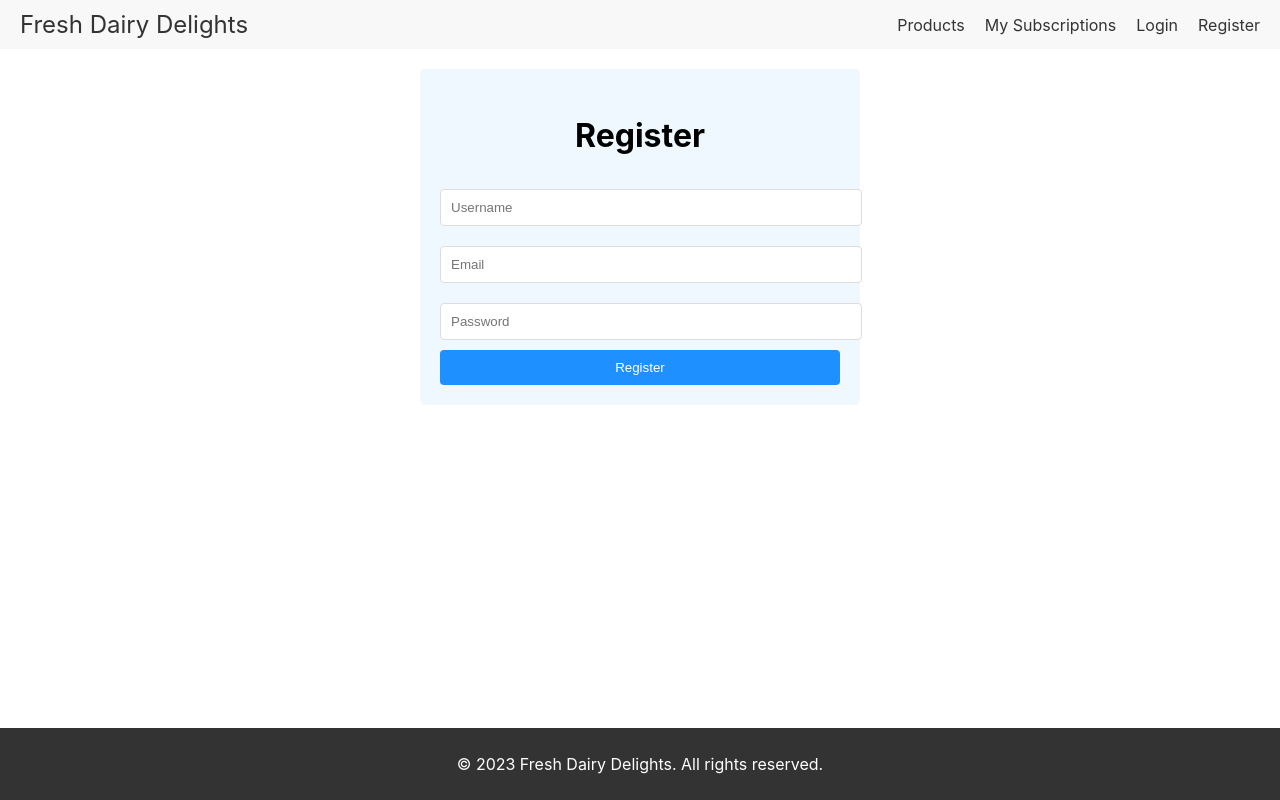
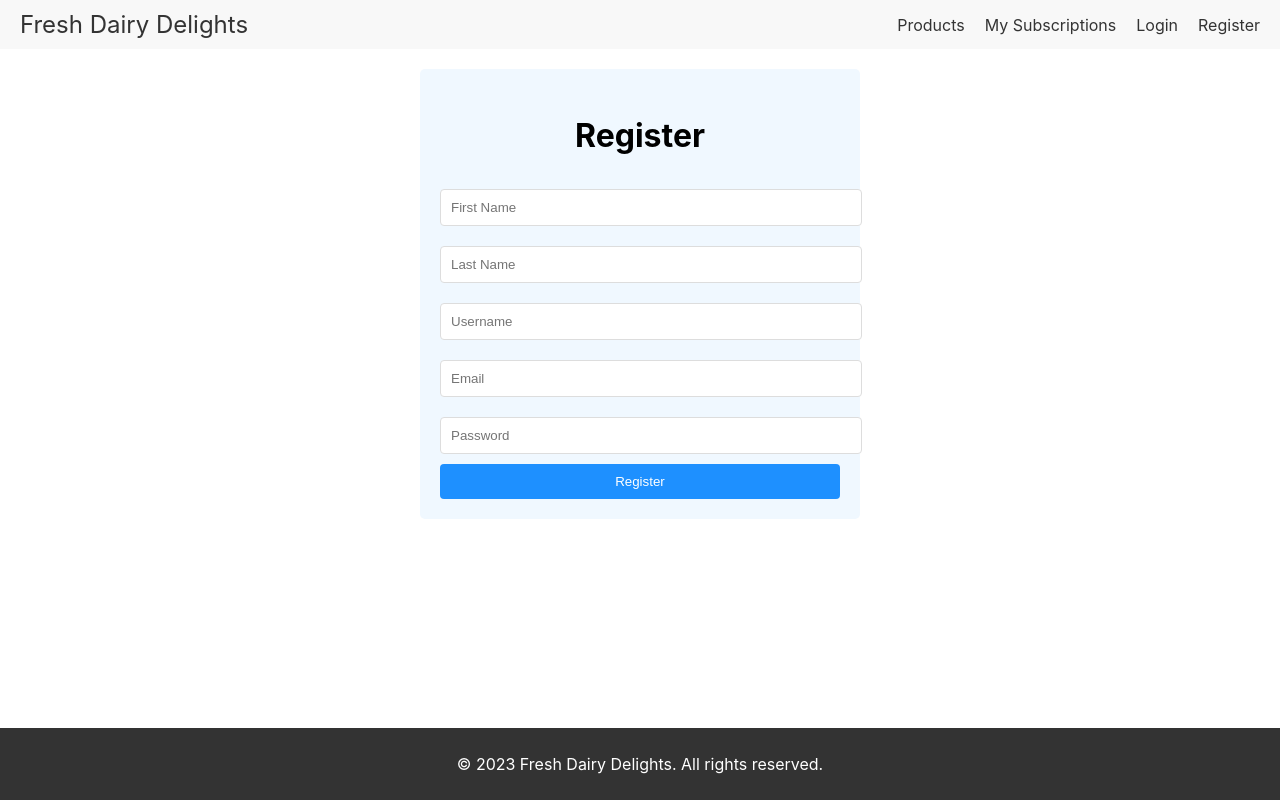
Before and after one commit to T-Luxshayini/Milksubz-Final-Project, a React (Create React App) app in the folder frontend/: page /register in a window 1280 px wide. Built offline with nearby package versions, Linux system fonts and the light colour scheme; what cloudinary-core would draw is missing.

Commit message:
userShema updated(fname,lname)-backend

```diff
--- a/frontend/src/components/Register.js
+++ b/frontend/src/components/Register.js
@@ -35,6 +35,8 @@
 `;
 
 function Register() {
+  const [firstName, setFirstName] = useState('');
+  const [lastName, setLastName] = useState('');
   const [username, setUsername] = useState('');
   const [email, setEmail] = useState('');
   const [password, setPassword] = useState('');
@@ -44,6 +46,8 @@
     e.preventDefault();
     try {
       await axios.post('http://localhost:5005/api/auth/register', {
+        firstName,
+        lastName,
         username,
         email,
         password,
@@ -58,6 +62,20 @@
     <FormWrapper>
       <h2>Register</h2>
       <form onSubmit={handleSubmit}>
+      <Input
+          type="text"
+          placeholder="First Name"
+          value={firstName}
+          onChange={(e) => setFirstName(e.target.value)}
+          required
+        />
+        <Input
+          type="text"
+          placeholder="Last Name"
+          value={lastName}
+          onChange={(e) => setLastName(e.target.value)}
+          required
+        />
         <Input
           type="text"
           placeholder="Username"
```
Also changed, not shown: 2 other files (tests, documents, lock files or other folders).
